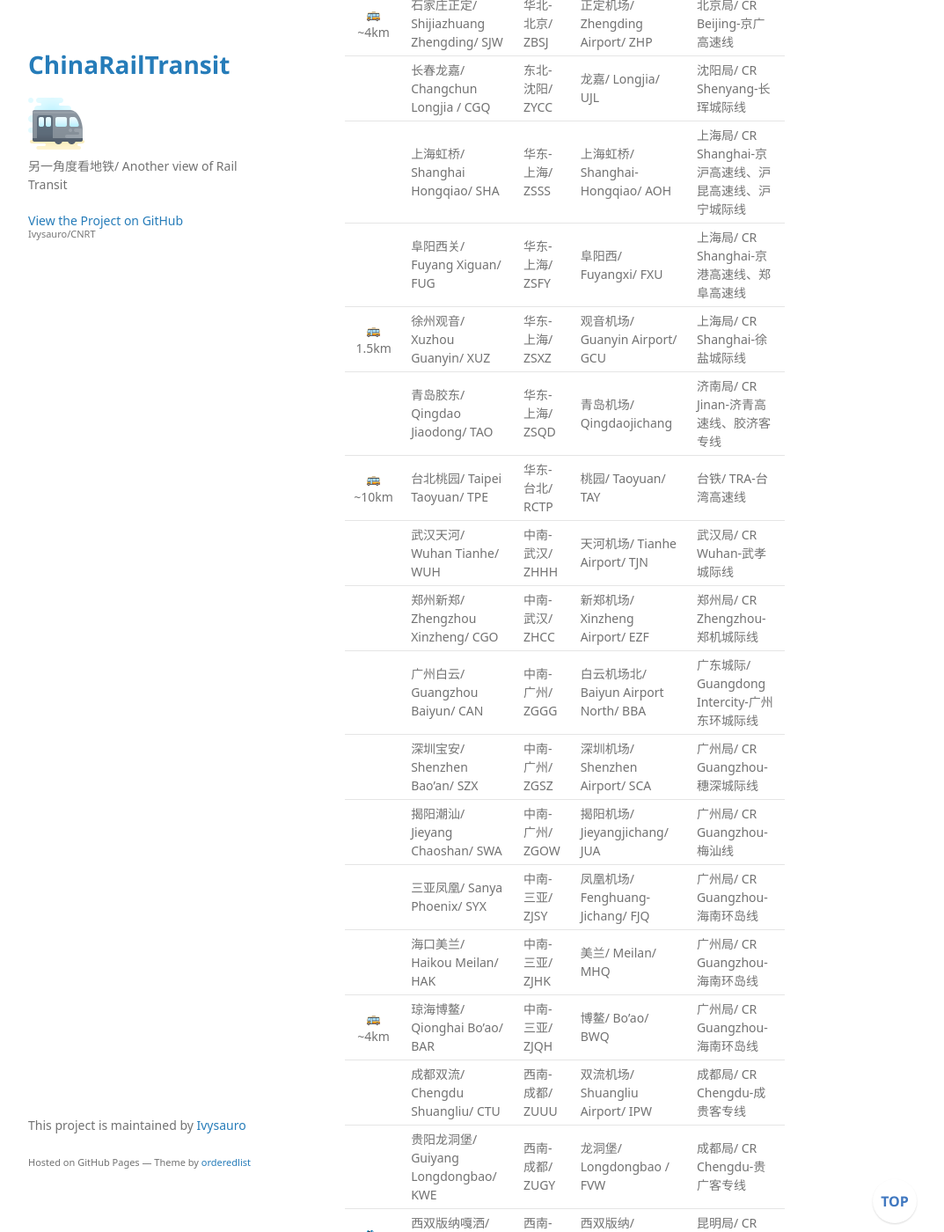
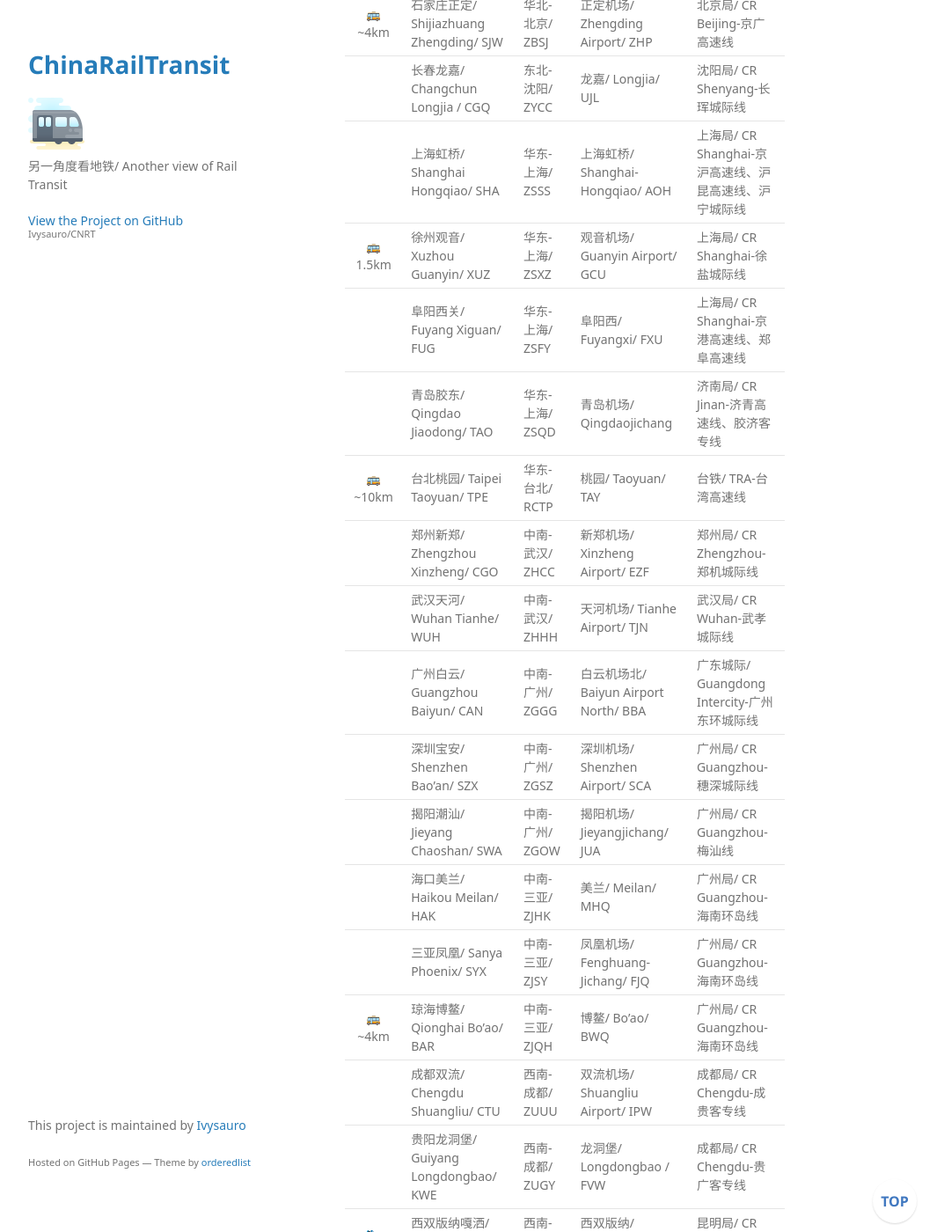
Before and after one commit to Ivysauro/CNRT, a Jekyll site: the page built from data/Air-Rail.md, in a window 1280 px wide and 1400 px high, scrolled down 607 px. Shown: the whole window at 88% size, without its empty margins (178-1251 px from the left). Built offline with Jekyll 4.4.1, drawn with Linux system fonts in a browser that asks for light colours; some web fonts are replaced; our own code applies the rules of GitHub Pages for plain Markdown files; a script that is not in the unit is left out; some of the changed text lies outside the part shown.

```diff
--- a/data/Air-Rail.md
+++ b/data/Air-Rail.md
@@ -18,17 +18,17 @@
 | 🚌~4km | 石家庄正定/ Shijiazhuang Zhengding/ SJW | 华北-北京/ ZBSJ | 正定机场/ Zhengding Airport/ ZHP | 北京局/ CR Beijing-京广高速线 |
 | | 长春龙嘉/ Changchun Longjia / CGQ | 东北-沈阳/ ZYCC | 龙嘉/ Longjia/ UJL | 沈阳局/ CR Shenyang-长珲城际线 |
 | | 上海虹桥/ Shanghai Hongqiao/ SHA | 华东-上海/ ZSSS | 上海虹桥/ Shanghai-Hongqiao/ AOH | 上海局/ CR Shanghai-京沪高速线、沪昆高速线、沪宁城际线 |
+| 🚌1.5km | 徐州观音/ Xuzhou Guanyin/ XUZ | 华东-上海/ ZSXZ | 观音机场/ Guanyin Airport/ GCU | 上海局/ CR Shanghai-徐盐城际线 |
 | | 阜阳西关/ Fuyang Xiguan/ FUG | 华东-上海/ ZSFY | 阜阳西/ Fuyangxi/ FXU | 上海局/ CR Shanghai-京港高速线、郑阜高速线 |
-| 🚌1.5km | 徐州观音/ Xuzhou Guanyin/ XUZ | 华东-上海/ ZSXZ | 观音机场/ Guanyin Airport/ GCU | 上海局/ CR Shanghai-徐盐城际线 |
 | | 青岛胶东/ Qingdao Jiaodong/ TAO | 华东-上海/ ZSQD | 青岛机场/ Qingdaojichang | 济南局/ CR Jinan-济青高速线、胶济客专线 |
 | 🚌~10km | 台北桃园/ Taipei Taoyuan/ TPE | 华东-台北/ RCTP | 桃园/ Taoyuan/ TAY | 台铁/ TRA-台湾高速线 |
+| | 郑州新郑/ Zhengzhou Xinzheng/ CGO | 中南-武汉/ ZHCC | 新郑机场/ Xinzheng Airport/ EZF | 郑州局/ CR Zhengzhou-郑机城际线 |
 | | 武汉天河/ Wuhan Tianhe/ WUH | 中南-武汉/ ZHHH | 天河机场/ Tianhe Airport/ TJN | 武汉局/ CR Wuhan-武孝城际线 |
-| | 郑州新郑/ Zhengzhou Xinzheng/ CGO | 中南-武汉/ ZHCC | 新郑机场/ Xinzheng Airport/ EZF | 郑州局/ CR Zhengzhou-郑机城际线 |
 | | 广州白云/ Guangzhou Baiyun/ CAN | 中南-广州/ ZGGG | 白云机场北/ Baiyun Airport North/ BBA | 广东城际/ Guangdong Intercity-广州东环城际线 |
 | | 深圳宝安/ Shenzhen Bao'an/ SZX | 中南-广州/ ZGSZ | 深圳机场/ Shenzhen Airport/ SCA | 广州局/ CR Guangzhou-穗深城际线 |
 | | 揭阳潮汕/ Jieyang Chaoshan/ SWA | 中南-广州/ ZGOW | 揭阳机场/ Jieyangjichang/ JUA | 广州局/ CR Guangzhou-梅汕线 |
+| | 海口美兰/ Haikou Meilan/ HAK | 中南-三亚/ ZJHK | 美兰/ Meilan/ MHQ | 广州局/ CR Guangzhou-海南环岛线 |
 | | 三亚凤凰/ Sanya Phoenix/ SYX | 中南-三亚/ ZJSY | 凤凰机场/ Fenghuang-Jichang/ FJQ | 广州局/ CR Guangzhou-海南环岛线 |
-| | 海口美兰/ Haikou Meilan/ HAK | 中南-三亚/ ZJHK | 美兰/ Meilan/ MHQ | 广州局/ CR Guangzhou-海南环岛线 |
 | 🚌~4km | 琼海博鳌/ Qionghai Bo'ao/ BAR | 中南-三亚/ ZJQH | 博鳌/ Bo'ao/ BWQ | 广州局/ CR Guangzhou-海南环岛线 |
 | | 成都双流/ Chengdu Shuangliu/ CTU | 西南-成都/ ZUUU | 双流机场/ Shuangliu Airport/ IPW | 成都局/ CR Chengdu-成贵客专线 |
 | | 贵阳龙洞堡/ Guiyang Longdongbao/ KWE | 西南-成都/ ZUGY | 龙洞堡/ Longdongbao / FVW | 成都局/ CR Chengdu-贵广客专线 |
```
Also changed, not shown: other parts of data/Air-Rail.md (+6 -6 lines).
